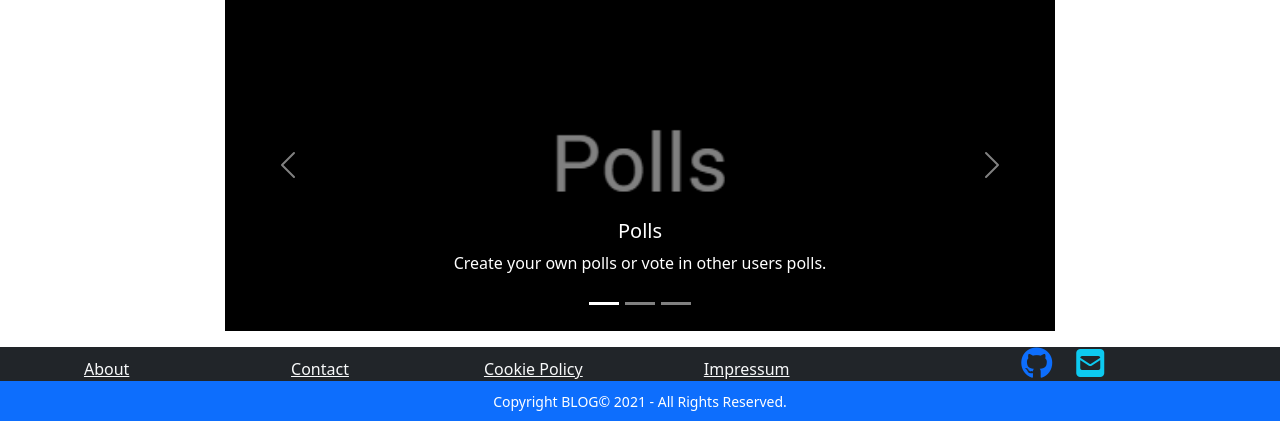
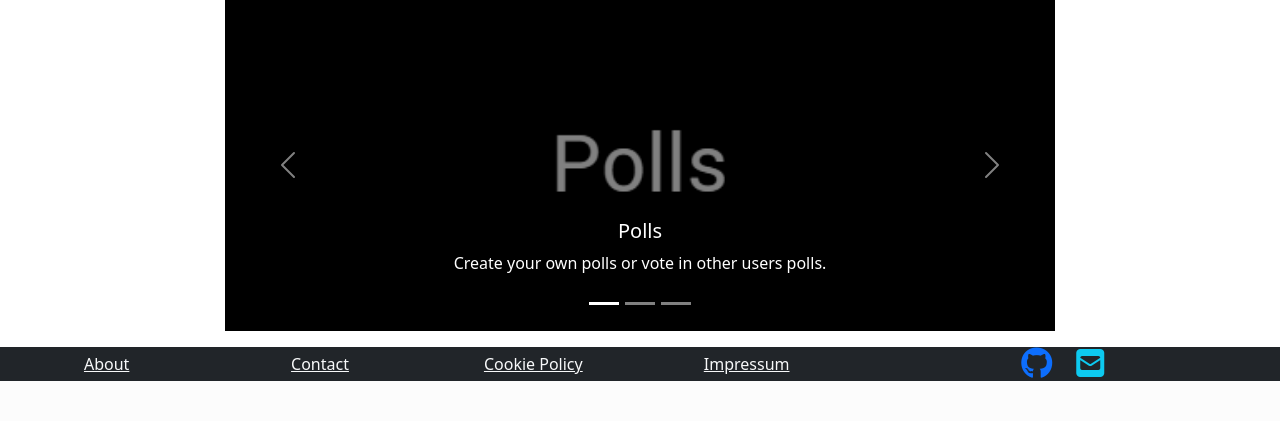
Before and after one commit to riggedCoinflip/mydjango, a Django app: page / in a window 1280 px wide. Shown: the part 703-1124 px from the top of the page. After the commit the page ends 1084 px from the top, so only its background shows below. Run offline with Django 3.2, Linux system fonts and the light colour scheme; some libraries are stand-ins or nearby versions.

Commit message:
improve footer apearance, fix some css, fix impressum href

```diff
--- a/core/templates/core/footer.html
+++ b/core/templates/core/footer.html
@@ -2,7 +2,7 @@
 <footer class="footer mt-auto bg-dark">
   <div class="container-fluid">
     <!-- Grid row -->
-    <div class="row align-items-end">
+    <div class="row align-items-center">
       <!-- Multi-column 1 of 2-->
       <div class="col-md-8 col-12 text-center">
         <!-- Row div again to space links accordingly -->
@@ -10,7 +10,7 @@
           <a class="col-md col-6 link-light" href="!">About</a>
           <a class="col-md col-6 link-light" href="!">Contact</a>
           <a class="col-md col-6 link-light" href="!">Cookie Policy</a>
-          <a class="col-md col-6 link-light" href="!">Impressum</a>
+          <a class="col-md col-6 link-light" href="{% url 'core:impressum' %}">Impressum</a>
         </div>
       </div>
 
@@ -18,22 +18,11 @@
       <div class="col-md-4 col-12 d-flex justify-content-center">
         <!-- social icons -->
         <a class="px-2" href="https://github.com/riggedCoinflip" target="_blank" role="button">
-          <em class="fab fa-github fa-2x text-primary mr-2" id="social-github"></em>
+          <span class="fab fa-github fa-2x text-primary mr-2" id="social-github"></span>
         </a>
         <a class="px-2" href="mailto:tikalker@gmail.com" target="_blank" class="" role="button">
-          <em class="fas fa-envelope-square fa-2x text-info mx-2"></em></a>
+          <span class="fas fa-envelope-square fa-2x text-info mx-2"></span></a>
         </li>
-      </div>
-      <!-- Full-width column -->
-      <div class="col-12 bg-primary">
-        <!-- Footer Item Content -->
-        <div class="text-center py-2 ">
-          <small class="text-center text-white">
-            Copyright <span>BLOG</span><span>©</span><span class='mr-2'></span>
-            <span><script>document.write(new Date().getFullYear());</script></span>
-            - <span>All Rights Reserved.</span>
-          </small>
-        </div>
       </div>
     </div>
   </div>
```
